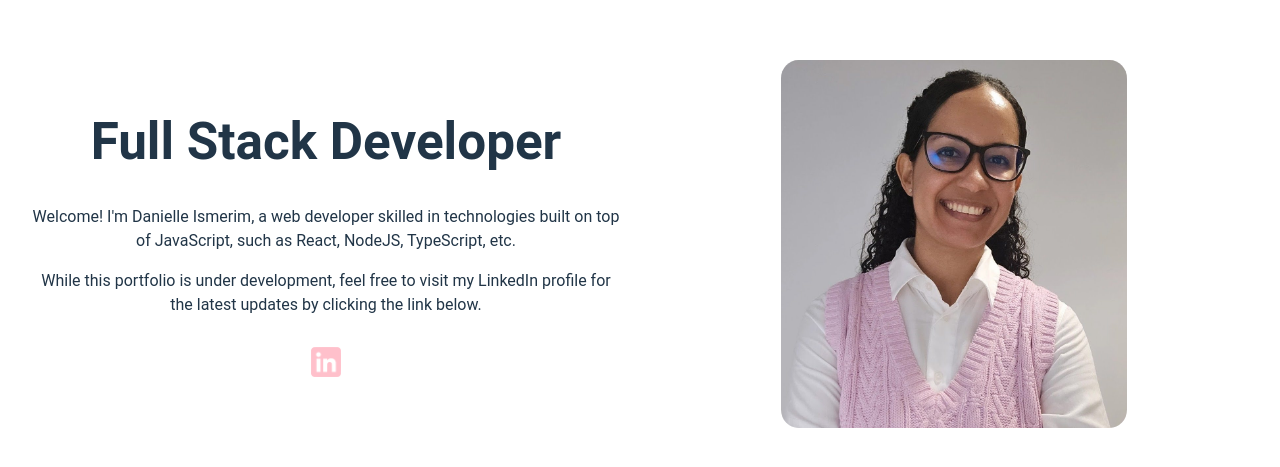
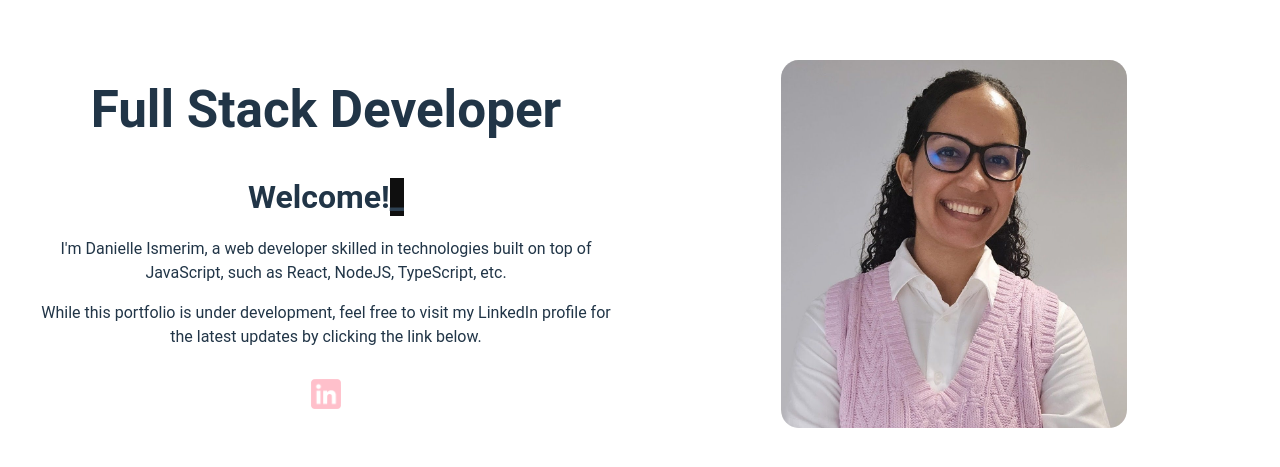
Before and after one commit to dsism/portfolio, a React (Vite) app: page / in a window 1280 px wide. Shown: the part 153-620 px from the top of the page. Built offline with nearby package versions, Linux system fonts and the light colour scheme.

Commit message:
adding effect to 'Welcome'

```diff
--- a/src/App.css
+++ b/src/App.css
@@ -30,6 +30,25 @@
   height: 23rem;
 }
 
+.typing-container {
+  font-size: 2rem;
+  font-weight: bold;
+  display: inline-block;
+}
+
+.cursor {
+  width: 10px;
+  height: 1rem;
+  background-color: black;
+  animation: blink 0.8s infinite;
+}
+
+@keyframes blink {
+  50% {
+    opacity: 0;
+  }
+}
+
 @media (max-width: 1020px) {
   .grid-parent {
     grid-template-areas:
--- a/src/App.tsx
+++ b/src/App.tsx
@@ -1,28 +1,85 @@
-import './App.css'
+import { useEffect, useState } from "react";
+import "./App.css";
 
 export const App = () => {
+  const [typedText, setTypedText] = useState("");
+  const [isDeleting, setIsDeleting] = useState(false);
+  const [index, setIndex] = useState(0);
+  const [shouldDelete, setShouldDelete] = useState(false);
+  const text = "Welcome!";
+
+  useEffect(() => {
+    const typingInterval = setInterval(
+      () => {
+        if (!isDeleting) {
+          if (index < text.length) {
+            setTypedText((prev) => prev + text.charAt(index));
+            setIndex((prevIndex) => prevIndex + 1);
+          } else if (index === text.length) {
+            // Wait 5 seconds before starting the deletion
+            setShouldDelete(true);
+          }
+        } else {
+          if (index > 0) {
+            setTypedText((prev) => prev.slice(0, -1));
+            setIndex((prevIndex) => prevIndex - 1);
+          } else {
+            setIsDeleting(false);
+            setShouldDelete(false); // Reset the delay state
+          }
+        }
+      },
+      isDeleting ? 100 : 200
+    );
+
+    // Handle the 5-second delay before starting to delete the text
+    if (shouldDelete) {
+      setTimeout(() => {
+        setIsDeleting(true); // Start deleting after 5 seconds
+      }, 5000); // 5000ms = 5 seconds
+    }
+
+    return () => clearInterval(typingInterval); // Cleanup the interval
+  }, [index, isDeleting, shouldDelete, text]);
+
   return (
     <div className="main-container">
-      <div className='grid-parent'>
-        <div className='grid-portion grid-text'>
+      <div className="grid-parent">
+        <div className="grid-portion grid-text">
           <div>
             <h1>Full Stack Developer</h1>
-            <p>Welcome! I'm Danielle Ismerim, a web developer skilled in technologies built on top of JavaScript, such as React, NodeJS, TypeScript, etc. </p>
-            <p>While this portfolio is under development, feel free to visit my LinkedIn profile for the latest updates by clicking the link below.</p>
+            <div className="typing-container">
+              <span className="typing-text">{typedText}</span>
+              <span className="cursor">_</span>
+            </div>
+            <p>
+              I'm Danielle Ismerim, a web developer skilled in technologies
+              built on top of JavaScript, such as React, NodeJS, TypeScript,
+              etc.
+            </p>
+            <p>
+              While this portfolio is under development, feel free to visit my
+              LinkedIn profile for the latest updates by clicking the link
+              below.
+            </p>
           </div>
-          <div className='icons-area'>
-            <a target='_blank' href="https://www.linkedin.com/in/danielleismerim/">
-              <img className='icon' src="linkedin.png" alt="linkedin" />
+          <div className="icons-area">
+            <a
+              target="_blank"
+              href="https://www.linkedin.com/in/danielleismerim/"
+            >
+              <img className="icon" src="linkedin.png" alt="linkedin" />
             </a>
-            {/* <a target='_blank' href="https://gitlab.com/danismerim">
-              <img className='icon' src="gitlab.png" alt="gitlab" />
-            </a> */}
           </div>
         </div>
-        <div className='grid-portion grid-img'>
-          <img className='photo' alt='Danielle Ismerim - Full Stack Developer' src='photo.jpg' />
+        <div className="grid-portion grid-img">
+          <img
+            className="photo"
+            alt="Danielle Ismerim - Full Stack Developer"
+            src="photo.jpg"
+          />
         </div>
       </div>
     </div>
-  )
-}
+  );
+};
```
